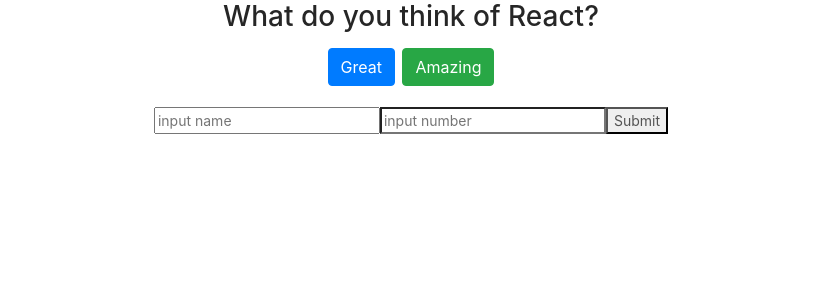
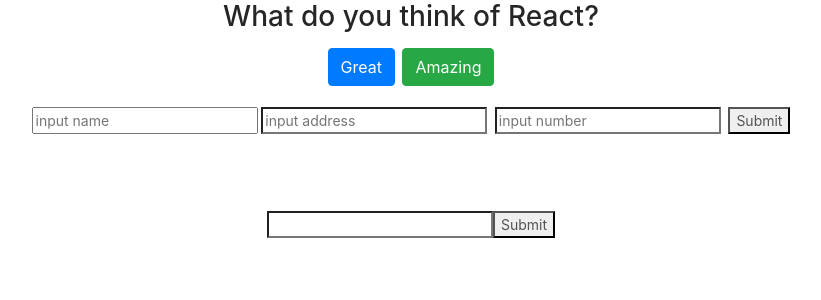
Before and after one commit to mrsetiawan/reactjs-fullstack, a React (Create React App) app: page /form in a window 1280 px wide. Shown: the top 300 px of the page, without its empty margins (229-1050 px from the left). Built offline with nearby package versions, Linux system fonts and the light colour scheme.

Commit message:
add form

```diff
--- a/src/components/form/FirstForm.js
+++ b/src/components/form/FirstForm.js
@@ -3,6 +3,12 @@
 import { Button, Col } from 'react-bootstrap'
 
 export default class FirstForm extends Component {
+
+  state = {
+    names:[],
+    nama:'',
+    namas:[]
+  }
 
   greate = (event) => {
     const btn = event.target
@@ -12,9 +18,40 @@
 
   onSubmit = (event) => {
     event.preventDefault()
-    console.log(this.refs.number.value)
+    // console.log(this.refs.name.value)
+    // console.log(this.refs.number.value)
+    const name = this.refs.name.value
+    const address = this.refs.address.value
+    const num = this.refs.number.value
+    const getValue = [...this.state.names, name, address ,num]
+    this.setState({
+      names:getValue
+    })
+
+    this.refs.name.value = ''
+    this.refs.address.value = ''
+    this.refs.number.value = ''
   }
+
+  nameOnChange = (event) => {
+    this.setState({
+      nama: event.target.value
+    })
+  }
+
+  formSumbit = (event) => {
+    const namaBaru = [...this.state.namas, this.state.nama]
+    this.setState({
+      namas: namaBaru,
+      nama:''
+    })
+
+    event.preventDefault()
+    console.log(this.state.namas)
+  }
+
   render() {
+    console.log(this.state.nama)
     return (
       <Container>
         <Col className='text-center'>
@@ -37,20 +74,51 @@
 
           <br /><br />
 
+          {/* Uncontrolled */}
           <form onSubmit={this.onSubmit}>
 
             <input
               placeholder='input name'
               ref='name'
-            />
+            />&nbsp;
+
+            <input
+              placeholder='input address'
+              ref='address'
+              type='text'
+            /> &nbsp;
 
             <input
               placeholder='input number'
               ref='number'
               type='number'
+            /> &nbsp;
+
+            <button type='submit' variant='warning'>Submit</button>
+
+            <br />
+
+            <ul className='text-center'>
+              {this.state.names.map((name,idx) => <li key={idx}>{name}</li>)}
+            </ul>
+
+          </form>
+
+          <br />
+          <br />
+          <br />
+
+          <form onSubmit={this.formSumbit}>
+
+            <input
+              type='text'
+              name='nama'
+              value={this.state.nama}
+              onChange={this.nameOnChange}
             />
 
-            <button type='submit' variant='warning'>Submit</button>
+
+            <button type='submit' variant='success'>Submit</button>
 
           </form>
         </Col>
```
